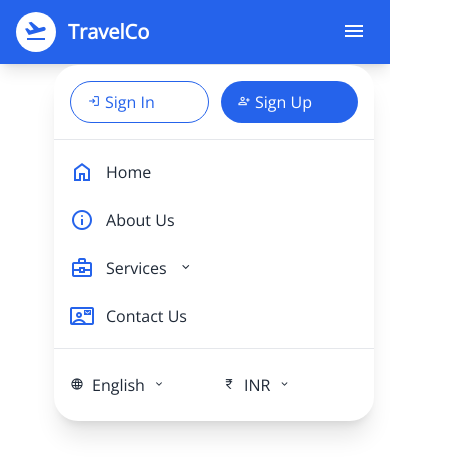
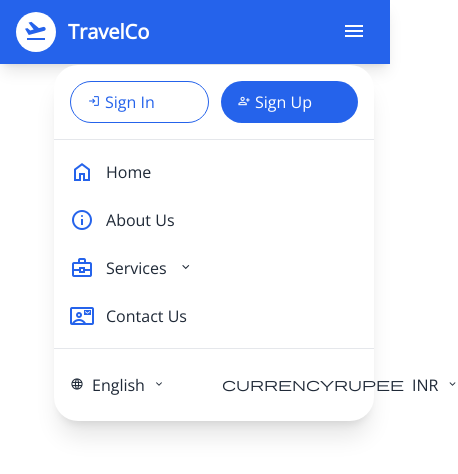
Before and after one commit to omBabar18/AsYouPlanUI, a React (Vite) app: page / in a window 390 px wide. Both pictures are taken after a click on the heading "menu". Shown: the top 474 px of the page, 458 px wide, since content can reach past the window. Built offline with nearby package versions, Linux system fonts and the light colour scheme.

Commit message:
testing github graph

```diff
--- a/src/components/navbarBeforeSignup.jsx
+++ b/src/components/navbarBeforeSignup.jsx
@@ -221,7 +221,7 @@ export  const NavBarComponent = () => {
                                         <details>
                                             <summary className="flex items-center space-x-2 py-2 hover:text-blue-600 transition-colors duration-200 cursor-pointer list-none">
                                                 <span className="material-symbols-outlined text-sm">
-                                                    currency_rupee
+                                                    currencyrupee
                                                 </span>
                                                 <span>INR</span>
                                                 <span className="material-symbols-outlined text-xs">expand_more</span>
```
